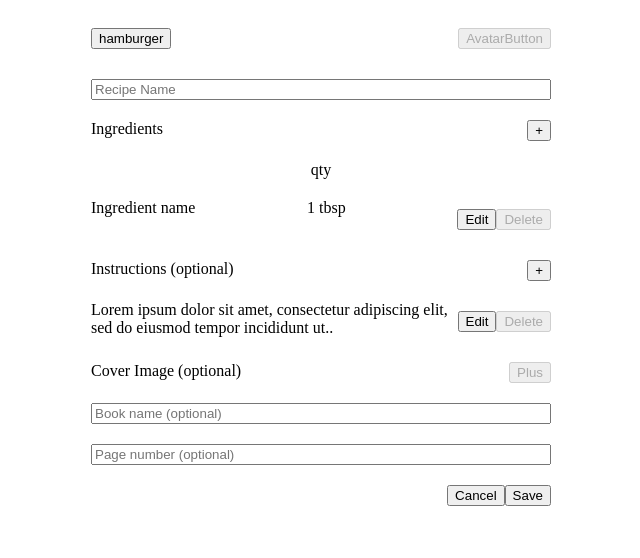
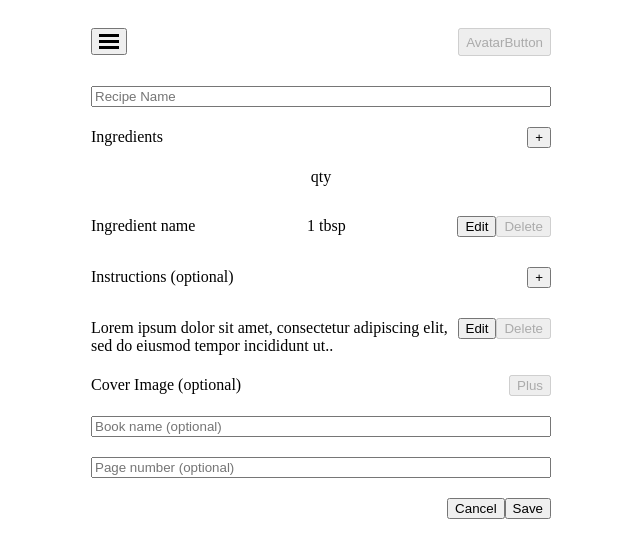
Before and after one commit to anna-marie-iqualify/cookbook-app, an Angular app: page /recipe/new in a window 1280 px wide. Shown: the top 558 px of the page, without its empty margins (319-959 px from the left). Built offline with nearby package versions, Linux system fonts and the light colour scheme.

Commit message:
more small changes

```diff
--- a/src/app/components/side-menu/side-menu.component.less
+++ b/src/app/components/side-menu/side-menu.component.less
@@ -36,3 +36,10 @@ nav {
   width: 50%;
   height: 100%;
 }
+
+.hamburger {
+  width: 20px;
+  height: 3px;
+  background-color: black;
+  margin: 3px 0;
+}
--- a/src/app/components/side-menu/side-menu.component.ts
+++ b/src/app/components/side-menu/side-menu.component.ts
@@ -4,7 +4,11 @@ import { Component } from '@angular/core';
   selector: 'side-menu',
   template: `
     <div>
-      <button (click)="toggleNav()">hamburger</button>
+      <button (click)="toggleNav()">
+        <div class="hamburger"></div>
+        <div  class="hamburger"></div>
+        <div  class="hamburger"></div>
+      </button>
       <nav [ngClass]="{ 'hide': !showNav, 'show': showNav }">
         <div class="close">
           <button (click)="toggleNav()" >X</button>
--- a/src/app/pages/add-recipe/add-recipe.component.less
+++ b/src/app/pages/add-recipe/add-recipe.component.less
@@ -13,6 +13,7 @@
   display: flex;
   justify-content: space-between;
   padding: 10px 0px;
+  align-items: baseline;
 }
 
 .row-right {
```
Also changed, not shown: 1 other file (tests, documents, lock files or other folders).
